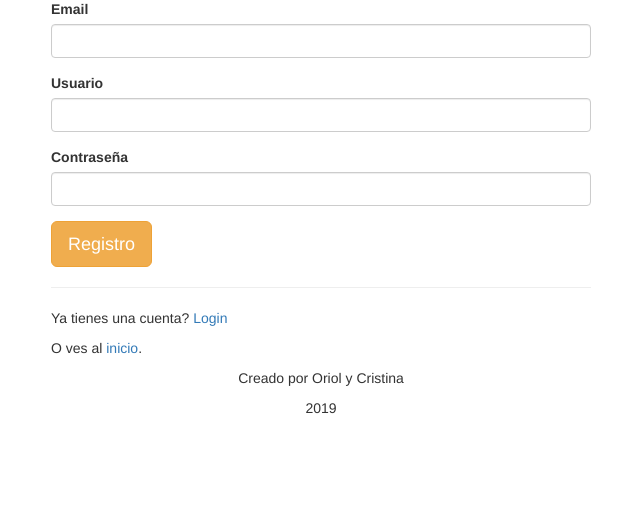
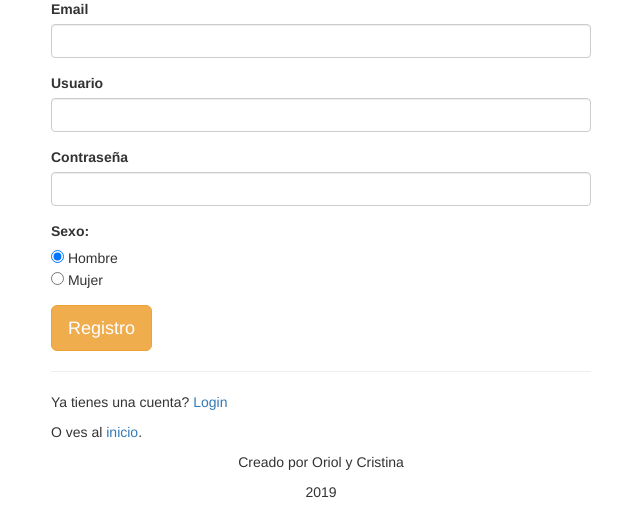
Before and after one commit to a16criferart/lobo, a Node server app: page /signup in a window 1280 px wide. Shown: the part 151-681 px from the top of the page, without its empty margins (319-959 px from the left). Run offline with Node 20, Linux system fonts and the light colour scheme; some libraries are stand-ins or nearby versions.

Commit message:
Añadido sexo en el registro! :)

```diff
--- a/config/passport.js
+++ b/config/passport.js
@@ -106,6 +106,7 @@ module.exports = function(passport) {
                             newUser.local.usuario= req.param('usuario');
                             newUser.local.avatar = null;
                             newUser.local.email    = email;
+                            newUser.local.sexo   = req.param('gender');
                             newUser.local.password = newUser.generateHash(password);
 
                             newUser.save(function(err) {
--- a/public/js/jugar.js
+++ b/public/js/jugar.js
@@ -119,7 +119,7 @@
       Jugador.innerHTML = TotalVotos + 1 ;
       console.log(ArrayVotos[i]);
     }*/
-
+    console.log(ArrayVotos);
     //Mezclamos el array
     ArrayVotos.sort();
     //Ponemos los contadores a 0
--- a/views/perfil.ejs
+++ b/views/perfil.ejs
@@ -30,6 +30,7 @@
                         <strong>Usuario</strong>: <%= user.local.usuario %><br>
                         <strong>email</strong>: <%= user.local.email %><br>
                         <strong>Nivel</strong>: <%= user.local.nivel %><br>
+                        <strong>Sexo</strong>: <%= user.local.sexo %><br>
                         <strong>password</strong>: <%= user.local.password %>
                     </p>
 
--- a/views/signup.ejs
+++ b/views/signup.ejs
@@ -28,9 +28,15 @@
             <label>Usuario</label>
             <input type="text" class="form-control" name="usuario">
         </div>
+
         <div class="form-group">
             <label>Contraseña</label>
             <input type="password" class="form-control" name="password">
+        </div>
+        <div class="form-group">
+            <label>Sexo:</label><br>
+            <input type="radio" name="gender" value="Hombre" checked id="sexo"> Hombre<br>
+            <input type="radio" name="gender" value="Mujer" id="sexo"> Mujer<br>
         </div>
 
         <button type="submit" class="btn btn-warning btn-lg">Registro</button>
```
Also changed, not shown: app/models/user.js (+5 -4 lines).
